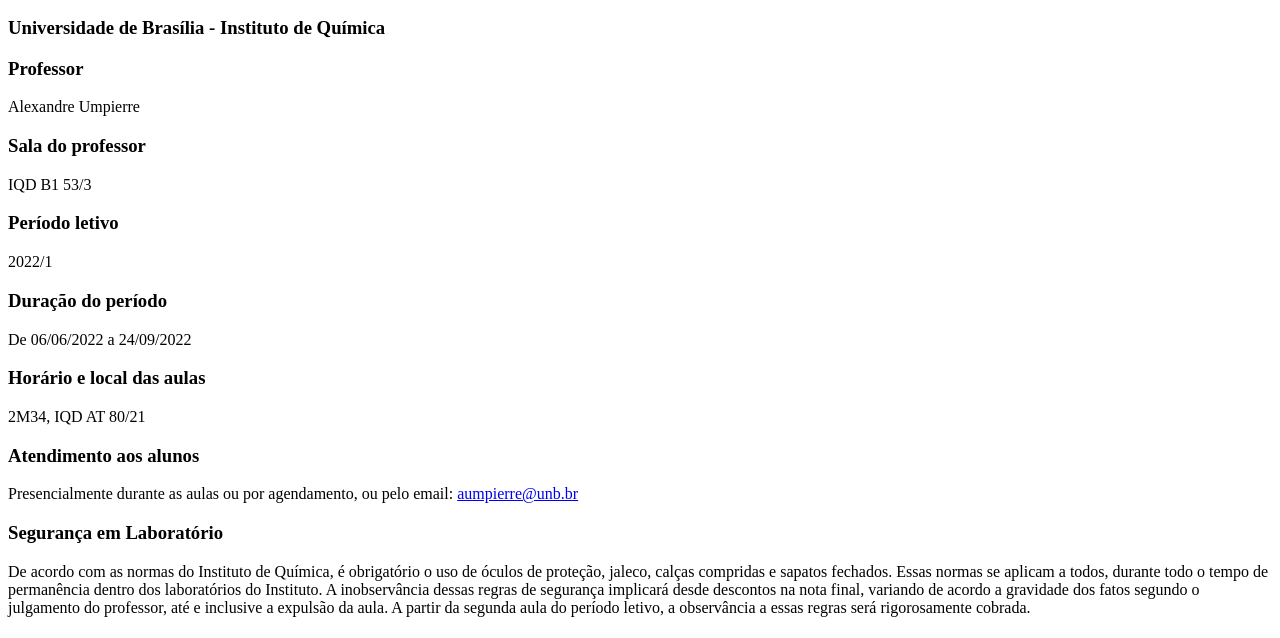
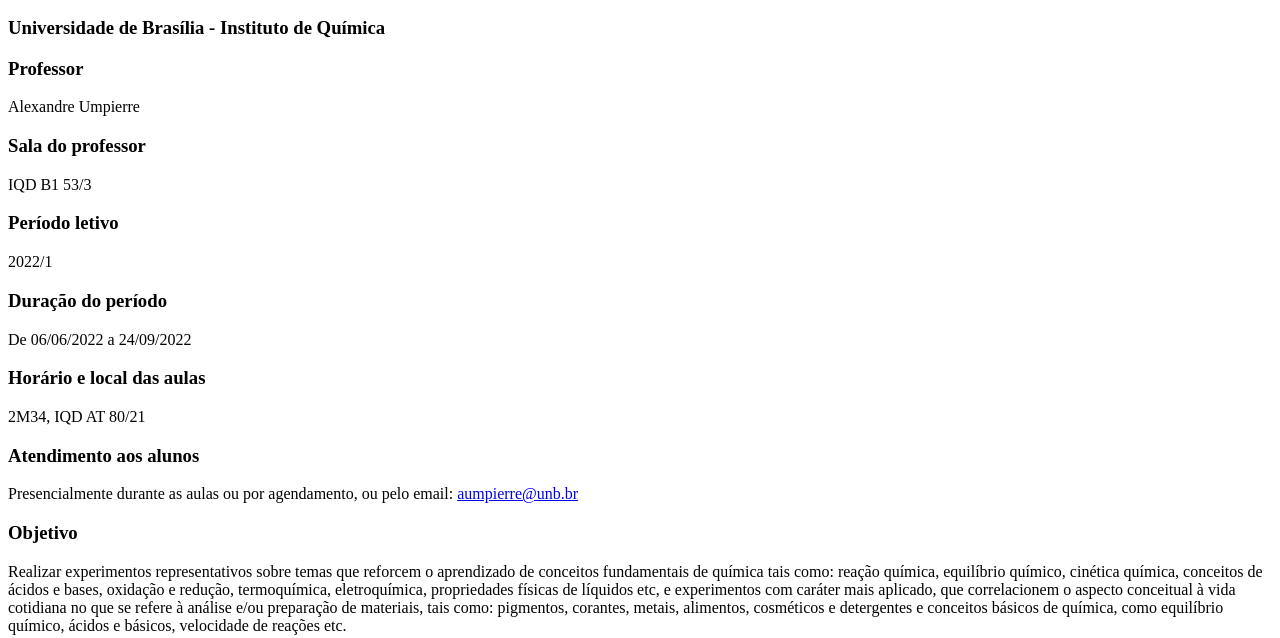
Before and after one commit to aumpierre-unb/QGE0420221, a plain HTML site: page index.html in a window 1280 px wide. Shown: the part 110-748 px from the top of the page. Drawn offline with Linux system fonts and the light colour scheme.

Commit message:
Update index.html

```diff
--- a/index.html
+++ b/index.html
@@ -24,7 +24,15 @@
     <p>Presencialmente durante as aulas ou por agendamento, ou pelo email: <a
             href="mailto:aumpierre@unb.br?subject=QGE0420221 dúvida">aumpierre@unb.br</a>
     </p>
-
+    <h3>Objetivo</h3>
+    <p>Realizar experimentos representativos sobre temas que reforcem o aprendizado de
+        conceitos fundamentais de química tais como: reação química, equilíbrio químico,
+        cinética química, conceitos de ácidos e bases, oxidação e redução, termoquímica,
+        eletroquímica, propriedades físicas de líquidos etc, e experimentos com caráter mais aplicado,
+        que correlacionem o aspecto conceitual à vida cotidiana no que se refere à análise
+        e/ou preparação de materiais, tais como: pigmentos, corantes, metais, alimentos,
+        cosméticos e detergentes e conceitos básicos de química, como equilíbrio químico,
+        ácidos e básicos, velocidade de reações etc.</p>
     <h3>Segurança em Laboratório</h3>
     <p>De acordo com as normas do Instituto de Química, é obrigatório o uso de óculos de proteção,
         jaleco, calças compridas e sapatos fechados. Essas normas se aplicam a todos,
```
